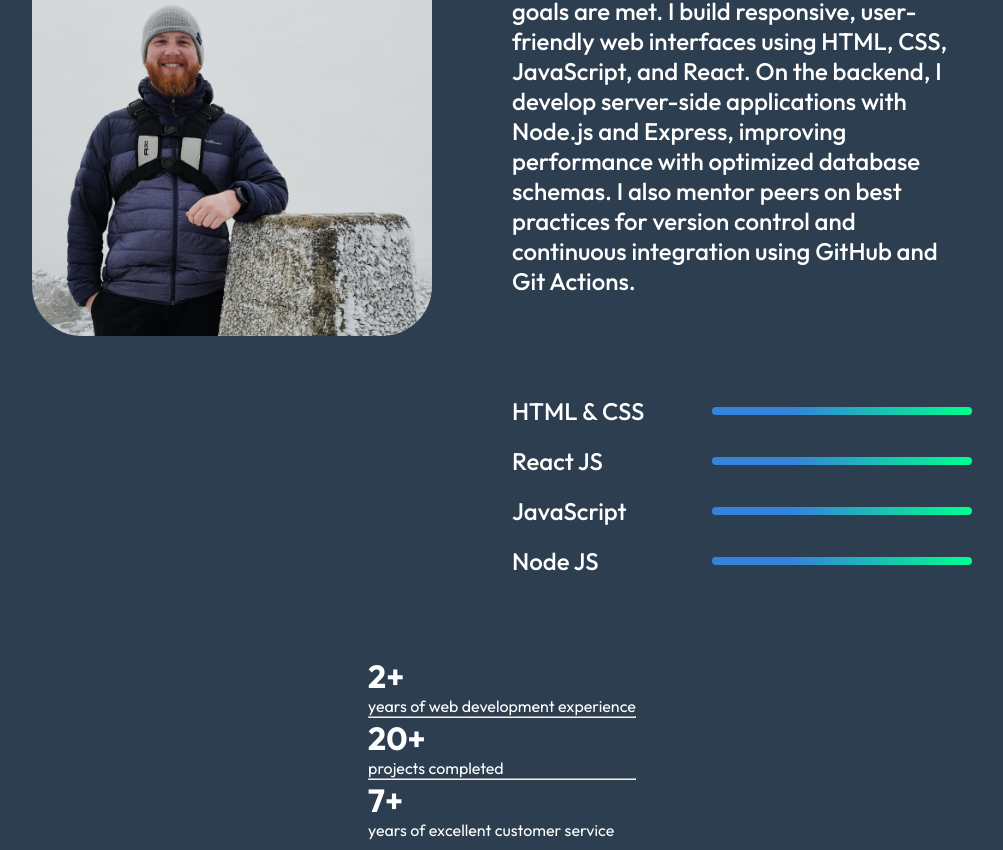
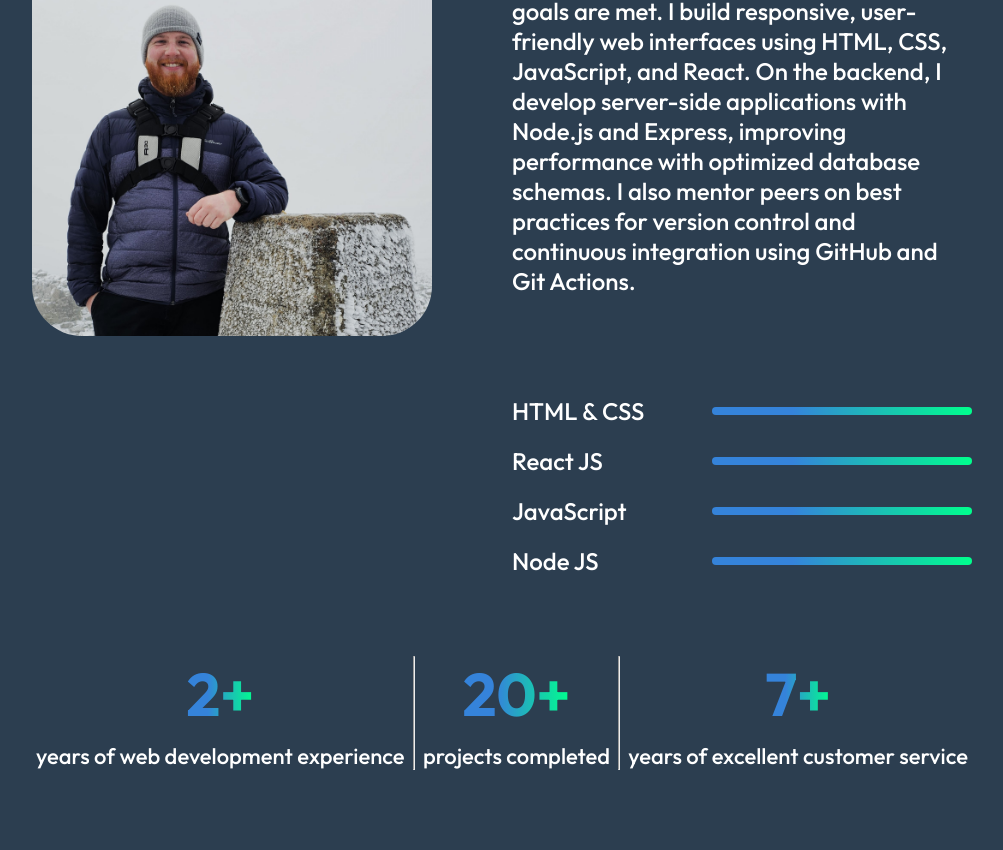
Before and after one commit to the-real-chrisp/react_portfolio, a React (Vite) app: page / in a window 1280 px wide. Shown: the part 1525-2375 px from the top of the page, without its empty margins (138-1141 px from the left). Built offline with nearby package versions, Linux system fonts and the light colour scheme.

Commit message:
finished styling for About me section adding hover effect

```diff
--- a/src/Components/About/About.css
+++ b/src/Components/About/About.css
@@ -64,3 +64,41 @@
     border-radius: 50px;
     background: linear-gradient(90deg, rgba(53,131,218,1) 31%, rgba(0,255,141,1) 100%);
 }
+
+.about-achievements{
+    display: flex;
+    width: 100%;
+    justify-content: space-around;
+    margin-bottom: 80px;
+}
+
+.about-achievement{
+    display: flex;
+    flex-direction: column;
+    align-items: center;
+    gap: 10px;
+    transition: 0.5s;
+}
+
+.about-achievement h1{
+    font-size: 60px;
+    font-weight: 700;
+    background: linear-gradient(90deg, rgba(53,131,218,1) 31%, rgba(0,255,141,1) 100%);
+    -webkit-background-clip: text;
+    -webkit-text-fill-color: transparent;
+}
+
+.about-achievement p{
+    font-size: 22px;
+    font-weight: 500;
+}
+
+.about-skill:hover{
+    transform:scale(1.05);
+    transition: 0.3s;
+}
+
+.about-achievement:hover{
+    transform: scale(1.12);
+    transition: 0.5s;
+}
```
